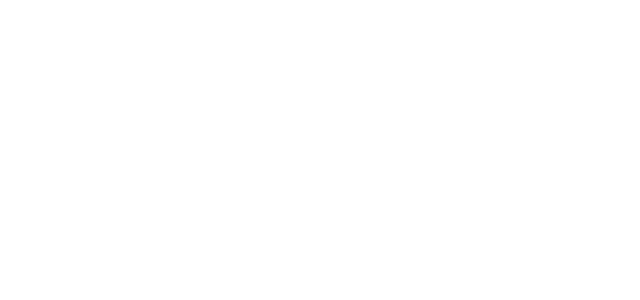
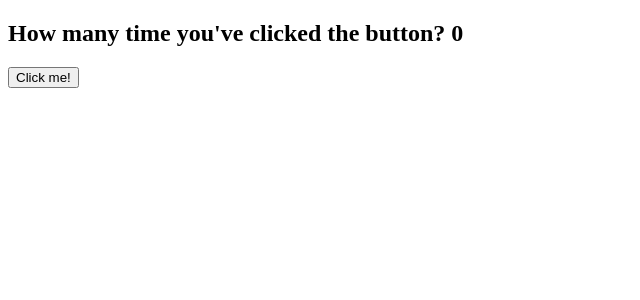
Before and after one commit to ver-sim/REACT, a React (Vite) app in the folder props/: page /counter in a window 1280 px wide. Before the commit this address had no page. Shown: the top 300 px of the page, without its empty margins (0-640 px from the left). Built offline with nearby package versions, Linux system fonts and the light colour scheme.

Commit message:
route counter

```diff
--- a/props/src/App.jsx
+++ b/props/src/App.jsx
@@ -1,10 +1,12 @@
 import { Route, Routes } from "react-router-dom";
 import { Welcome } from "./Welcome";
+import { Counter } from "./Counter";
 
 export function App() {
     return (
         <Routes>
             <Route path="/" element={<Welcome name="John"/>} />
+            <Route path="/counter" element={<Counter />} />
         </Routes>
     );
 }
--- /dev/null
+++ b/props/src/Counter.jsx
@@ -0,0 +1,17 @@
+import { useState } from "react";
+
+// eslint-disable-next-line react/prop-types
+export function Counter({ startValue = 0}) {
+    const [counter, setCounter] = useState(startValue);
+    function handleCounterClick() {
+        setCounter((count) => count + 1)
+        // è buona pratica inserire una callback invece che un paramatro, perché via della particolare carreteristiche funzionalità di background di react
+    }
+
+    return (
+        <div>
+            <h2>How many time you&apos;ve clicked the button? {counter}</h2>
+            <button onClick={handleCounterClick}>Click me!</button>
+        </div>
+    );
+}
```
